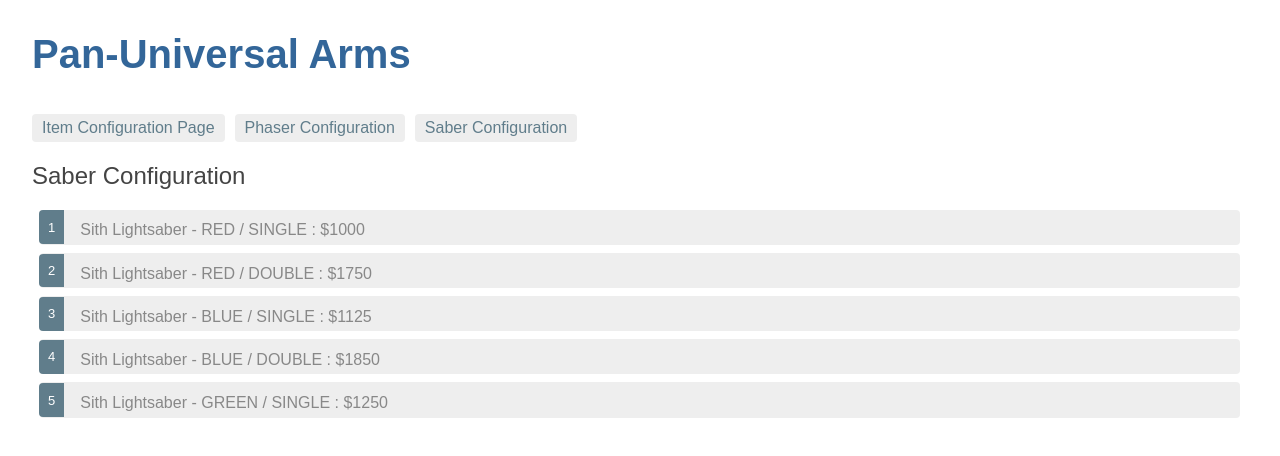
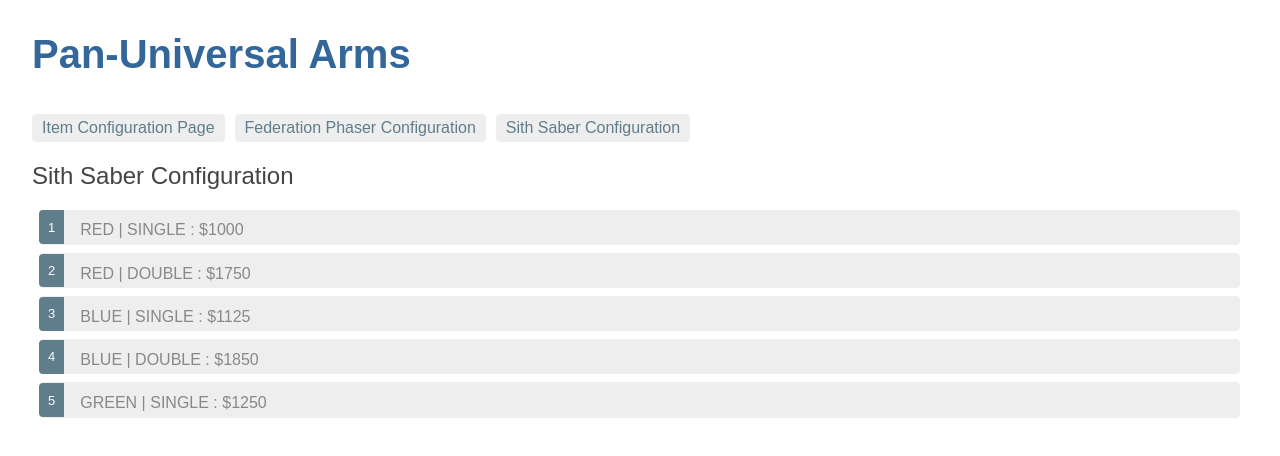
Before and after one commit to dlazov/pan-arms, an Angular app: page /saber in a window 1280 px wide. Shown: the top 456 px of the page. Built offline with nearby package versions, Linux system fonts and the light colour scheme.

Commit message:
Changed Saber and Phaser components to say the correct thing. Fixed app template.

```diff
--- a/src/app/app.component.html
+++ b/src/app/app.component.html
@@ -1,7 +1,7 @@
 <h1>{{title}}</h1>
 <nav>
   <a routerLink="/config">Item Configuration Page</a>
-  <a routerLink="/phaser">Phaser Configuration</a>
-  <a routerLink="/saber">Saber Configuration</a>
+  <a routerLink="/phaser">Federation Phaser Configuration</a>
+  <a routerLink="/saber">Sith Saber Configuration</a>
 </nav>
 <router-outlet></router-outlet>
--- a/src/app/phaser/phaser.component.html
+++ b/src/app/phaser/phaser.component.html
@@ -1,7 +1,7 @@
-<h2>Phaser Configuration</h2>
+<h2>Federation Phaser Configuration</h2>
 <ul class="phasers">
   <li *ngFor='let phaser of phasers' (click)="onSelect(phaser)" [class.selected]="phaser === selectedPhaser">
-    <span class="badge">{{phaser.phaserId}}</span> {{phaser.phaserName}} - {{phaser.phaserDescription}} : ${{phaser.phaserPrice}}
+    <span class="badge">{{phaser.phaserId}}</span> {{phaser.phaserDescription}} : ${{phaser.phaserPrice}}
   </li>
 </ul>
 <pan-phaser-detail [phaser]="selectedPhaser"></pan-phaser-detail>
--- a/src/app/saber/saber.component.html
+++ b/src/app/saber/saber.component.html
@@ -1,7 +1,7 @@
-<h2>Saber Configuration</h2>
+<h2>Sith Saber Configuration</h2>
 <ul class="sabers">
   <li *ngFor='let saber of sabers' (click)="onSelect(saber)" [class.selected]="saber === selectedSaber">
-    <span class="badge">{{saber.saberId}}</span> {{saber.saberName}} - {{saber.saberBladeColor}} / {{saber.saberBladeCount}} : ${{saber.saberPrice}}
+    <span class="badge">{{saber.saberId}}</span> {{saber.saberBladeColor}} | {{saber.saberBladeCount}} : ${{saber.saberPrice}}
   </li>
 </ul>
 <pan-saber-detail [saber]="selectedSaber"></pan-saber-detail>
```
